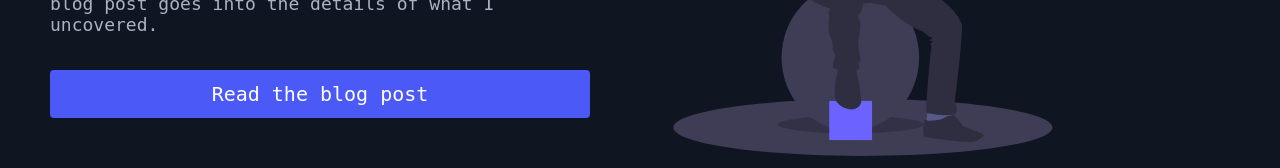
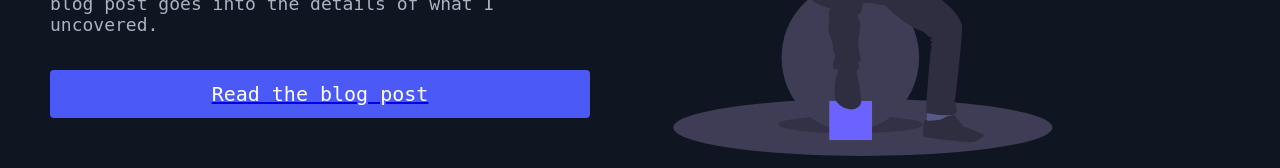
Before and after one commit to ssaberan/PersonalWebsite, a React (Vite) app: page /blog in a window 1280 px wide. Shown: the part 332-500 px from the top of the page. Built offline with nearby package versions, Linux system fonts and the light colour scheme.

Commit message:
fix issue #5

```diff
--- a/src/Components/Button.jsx
+++ b/src/Components/Button.jsx
@@ -1,6 +1,7 @@
 import React from "react";
 import PropTypes from "prop-types";
 import styled from "styled-components";
+import { Link } from "react-router-dom";
 
 const StyledButton = styled.button`
    display: flex;
@@ -37,6 +38,7 @@ const Button = ({ url, text, type, disabled, sameTab }) => {
       }
    };
 
+   if (!sameTab || type === "submit") {
       return (
          <StyledButton
             type={type}
@@ -45,6 +47,13 @@ const Button = ({ url, text, type, disabled, sameTab }) => {
          >
             {text}
          </StyledButton>
+      );
+   }
+
+   return (
+      <Link to={url}>
+         <StyledButton type="button">{text}</StyledButton>
+      </Link>
    );
 };
 
```
Lines whose indentation alone changed are shown as unchanged.
